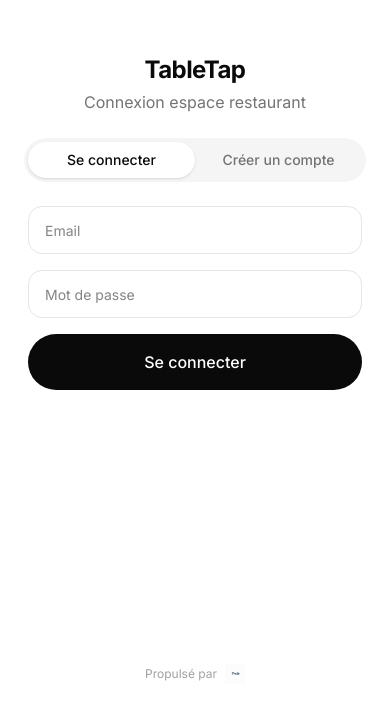
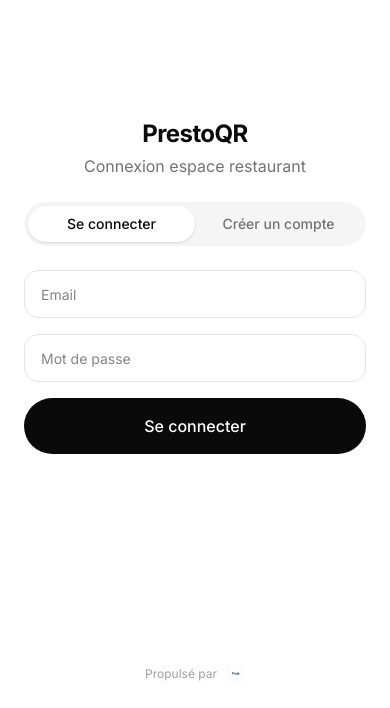
Before and after one commit to davidstudiopresto/tabletap, a Next.js app: page /login in a window 390 px wide. Shown: the part 136-844 px from the top of the page. Built offline with nearby package versions, Linux system fonts and the light colour scheme.

Commit message:
fix: fade transition on login, rename TableTap to PrestoQR

```diff
--- a/src/app/layout.tsx
+++ b/src/app/layout.tsx
@@ -9,7 +9,7 @@
 });
 
 export const metadata: Metadata = {
-  title: "TableTap",
+  title: "PrestoQR",
   description: "Commandez depuis votre table",
 };
 
--- a/src/app/login/page.tsx
+++ b/src/app/login/page.tsx
@@ -14,6 +14,16 @@
   const [confirmPassword, setConfirmPassword] = useState("");
   const [restaurantName, setRestaurantName] = useState("");
   const [loading, setLoading] = useState(false);
+  const [transitioning, setTransitioning] = useState(false);
+
+  const switchMode = (newMode: "login" | "signup") => {
+    if (newMode === mode) return;
+    setTransitioning(true);
+    setTimeout(() => {
+      setMode(newMode);
+      setTransitioning(false);
+    }, 150);
+  };
 
   const passwordErrors = (): string[] => {
     if (mode === "login" || password.length === 0) return [];
@@ -35,26 +45,13 @@
   const handleLogin = async (e: React.FormEvent) => {
     e.preventDefault();
     setLoading(true);
-
     try {
       const supabase = createClient();
-      const { error } = await supabase.auth.signInWithPassword({
-        email,
-        password,
-      });
+      const { error } = await supabase.auth.signInWithPassword({ email, password });
+      if (error) { toast.error("Email ou mot de passe incorrect"); return; }
 
-      if (error) {
-        toast.error("Email ou mot de passe incorrect");
-        return;
-      }
-
-      const {
-        data: { user },
-      } = await supabase.auth.getUser();
-      if (!user) {
-        toast.error("Erreur d'authentification");
-        return;
-      }
+      const { data: { user } } = await supabase.auth.getUser();
+      if (!user) { toast.error("Erreur d'authentification"); return; }
 
       const { data: staff } = await supabase
         .from("staff")
@@ -62,11 +59,7 @@
         .eq("user_id", user.id)
         .single() as { data: Pick<Staff, "role"> | null };
 
-      if (!staff) {
-        toast.error("Aucun restaurant associé à ce compte");
-        return;
-      }
-
+      if (!staff) { toast.error("Aucun restaurant associé à ce compte"); return; }
       router.push("/admin");
     } catch {
       toast.error("Erreur de connexion");
@@ -79,29 +72,18 @@
     e.preventDefault();
     if (!canSubmitSignup) return;
     setLoading(true);
-
     try {
       const res = await fetch("/api/signup", {
         method: "POST",
         headers: { "Content-Type": "application/json" },
         body: JSON.stringify({ email, password, restaurantName: restaurantName.trim() }),
       });
+      const data = await res.json();
+      if (!res.ok) { toast.error(data.error || "Erreur lors de l'inscription"); return; }
 
-      const data = await res.json();
-
-      if (!res.ok) {
-        toast.error(data.error || "Erreur lors de l'inscription");
-        return;
-      }
-
-      // Sign in with the new account
       const supabase = createClient();
       const { error } = await supabase.auth.signInWithPassword({ email, password });
-      if (error) {
-        toast.error("Compte créé, veuillez vous connecter");
-        setMode("login");
-        return;
-      }
+      if (error) { toast.error("Compte créé, veuillez vous connecter"); switchMode("login"); return; }
 
       toast.success("Bienvenue !");
       router.push("/admin");
@@ -113,10 +95,11 @@
   };
 
   const errors = passwordErrors();
+  const inputClass = "w-full h-12 rounded-xl border border-neutral-200 px-4 text-sm focus:outline-none focus:ring-2 focus:ring-neutral-300";
 
   return (
-    <div className="flex flex-col items-center justify-center min-h-screen px-6">
-      <h1 className="text-2xl font-bold tracking-tight mb-1">TableTap</h1>
+    <div className="flex flex-col items-center justify-center min-h-screen px-6 relative">
+      <h1 className="text-2xl font-bold tracking-tight mb-1">PrestoQR</h1>
       <p className="text-neutral-500 mb-6">
         {mode === "login" ? "Connexion espace restaurant" : "Créer votre espace restaurant"}
       </p>
@@ -125,8 +108,8 @@
       <div className="flex w-full max-w-sm mb-6 bg-neutral-100 rounded-full p-1">
         <button
           type="button"
-          onClick={() => setMode("login")}
-          className={`flex-1 py-2 text-sm font-medium rounded-full transition-colors ${
+          onClick={() => switchMode("login")}
+          className={`flex-1 py-2 text-sm font-medium rounded-full transition-all duration-200 ${
             mode === "login" ? "bg-white text-[#0A0A0A] shadow-sm" : "text-neutral-500"
           }`}
         >
@@ -134,8 +117,8 @@
         </button>
         <button
           type="button"
-          onClick={() => setMode("signup")}
-          className={`flex-1 py-2 text-sm font-medium rounded-full transition-colors ${
+          onClick={() => switchMode("signup")}
+          className={`flex-1 py-2 text-sm font-medium rounded-full transition-all duration-200 ${
             mode === "signup" ? "bg-white text-[#0A0A0A] shadow-sm" : "text-neutral-500"
           }`}
         >
@@ -143,56 +126,20 @@
         </button>
       </div>
 
-      <div className="w-full max-w-sm overflow-hidden">
-        <div
-          className="flex transition-transform duration-300 ease-in-out"
-          style={{ transform: mode === "login" ? "translateX(0)" : "translateX(-50%)" }}
-        >
-          {/* Login form */}
-          <form onSubmit={handleLogin} className="w-full shrink-0 space-y-4 px-1">
-            <input
-              type="email"
-              placeholder="Email"
-              value={email}
-              onChange={(e) => setEmail(e.target.value)}
-              required
-              className="w-full h-12 rounded-xl border border-neutral-200 px-4 text-sm focus:outline-none focus:ring-2 focus:ring-neutral-300"
-            />
-            <input
-              type="password"
-              placeholder="Mot de passe"
-              value={password}
-              onChange={(e) => setPassword(e.target.value)}
-              required
-              className="w-full h-12 rounded-xl border border-neutral-200 px-4 text-sm focus:outline-none focus:ring-2 focus:ring-neutral-300"
-            />
-            <button
-              type="submit"
-              disabled={loading}
-              className="w-full h-14 rounded-full bg-[#0A0A0A] text-white font-medium text-base disabled:opacity-50"
-            >
+      {/* Forms with fade transition */}
+      <div className={`w-full max-w-sm transition-opacity duration-150 ${transitioning ? "opacity-0" : "opacity-100"}`}>
+        {mode === "login" ? (
+          <form onSubmit={handleLogin} className="space-y-4">
+            <input type="email" placeholder="Email" value={email} onChange={(e) => setEmail(e.target.value)} required className={inputClass} />
+            <input type="password" placeholder="Mot de passe" value={password} onChange={(e) => setPassword(e.target.value)} required className={inputClass} />
+            <button type="submit" disabled={loading} className="w-full h-14 rounded-full bg-[#0A0A0A] text-white font-medium text-base disabled:opacity-50">
               {loading ? "Connexion..." : "Se connecter"}
             </button>
           </form>
-
-          {/* Signup form */}
-          <form onSubmit={handleSignup} className="w-full shrink-0 space-y-4 px-1">
-            <input
-              type="text"
-              placeholder="Nom du restaurant"
-              value={restaurantName}
-              onChange={(e) => setRestaurantName(e.target.value)}
-              required
-              className="w-full h-12 rounded-xl border border-neutral-200 px-4 text-sm focus:outline-none focus:ring-2 focus:ring-neutral-300"
-            />
-            <input
-              type="email"
-              placeholder="Email"
-              value={email}
-              onChange={(e) => setEmail(e.target.value)}
-              required
-              className="w-full h-12 rounded-xl border border-neutral-200 px-4 text-sm focus:outline-none focus:ring-2 focus:ring-neutral-300"
-            />
+        ) : (
+          <form onSubmit={handleSignup} className="space-y-4">
+            <input type="text" placeholder="Nom du restaurant" value={restaurantName} onChange={(e) => setRestaurantName(e.target.value)} required className={inputClass} />
+            <input type="email" placeholder="Email" value={email} onChange={(e) => setEmail(e.target.value)} required className={inputClass} />
             <div>
               <input
                 type="password"
@@ -200,9 +147,7 @@
                 value={password}
                 onChange={(e) => setPassword(e.target.value)}
                 required
-                className={`w-full h-12 rounded-xl border px-4 text-sm focus:outline-none focus:ring-2 focus:ring-neutral-300 ${
-                  password.length > 0 && errors.length > 0 ? "border-red-300" : "border-neutral-200"
-                }`}
+                className={`${inputClass} ${password.length > 0 && errors.length > 0 ? "!border-red-300" : ""}`}
               />
               {password.length > 0 && errors.length > 0 && (
                 <p className="text-xs text-red-500 mt-1">Requis : {errors.join(", ")}</p>
@@ -215,23 +160,17 @@
                 value={confirmPassword}
                 onChange={(e) => setConfirmPassword(e.target.value)}
                 required
-                className={`w-full h-12 rounded-xl border px-4 text-sm focus:outline-none focus:ring-2 focus:ring-neutral-300 ${
-                  confirmPassword.length > 0 && confirmPassword !== password ? "border-red-300" : "border-neutral-200"
-                }`}
+                className={`${inputClass} ${confirmPassword.length > 0 && confirmPassword !== password ? "!border-red-300" : ""}`}
               />
               {confirmPassword.length > 0 && confirmPassword !== password && (
                 <p className="text-xs text-red-500 mt-1">Les mots de passe ne correspondent pas</p>
               )}
             </div>
-            <button
-              type="submit"
-              disabled={loading || !canSubmitSignup}
-              className="w-full h-14 rounded-full bg-[#0A0A0A] text-white font-medium text-base disabled:opacity-50"
-            >
+            <button type="submit" disabled={loading || !canSubmitSignup} className="w-full h-14 rounded-full bg-[#0A0A0A] text-white font-medium text-base disabled:opacity-50">
               {loading ? "Création..." : "Créer mon restaurant"}
             </button>
           </form>
-        </div>
+        )}
       </div>
 
       {/* Powered by Presto */}
--- a/src/app/page.tsx
+++ b/src/app/page.tsx
@@ -3,7 +3,7 @@
 export default function Home() {
   return (
     <div className="flex flex-col items-center justify-center min-h-screen px-6">
-      <h1 className="text-4xl font-bold tracking-tight mb-2">TableTap</h1>
+      <h1 className="text-4xl font-bold tracking-tight mb-2">PrestoQR</h1>
       <p className="text-neutral-500 text-lg mb-8">
         Commandez depuis votre table
       </p>
```
